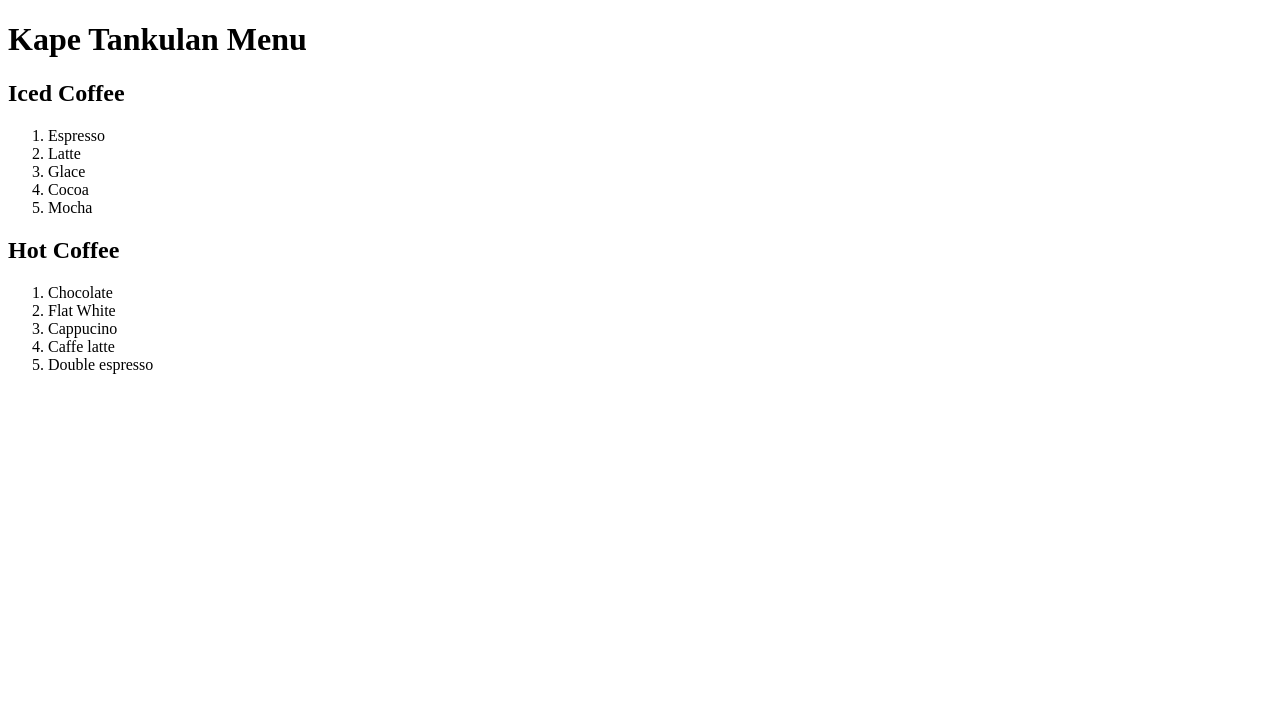
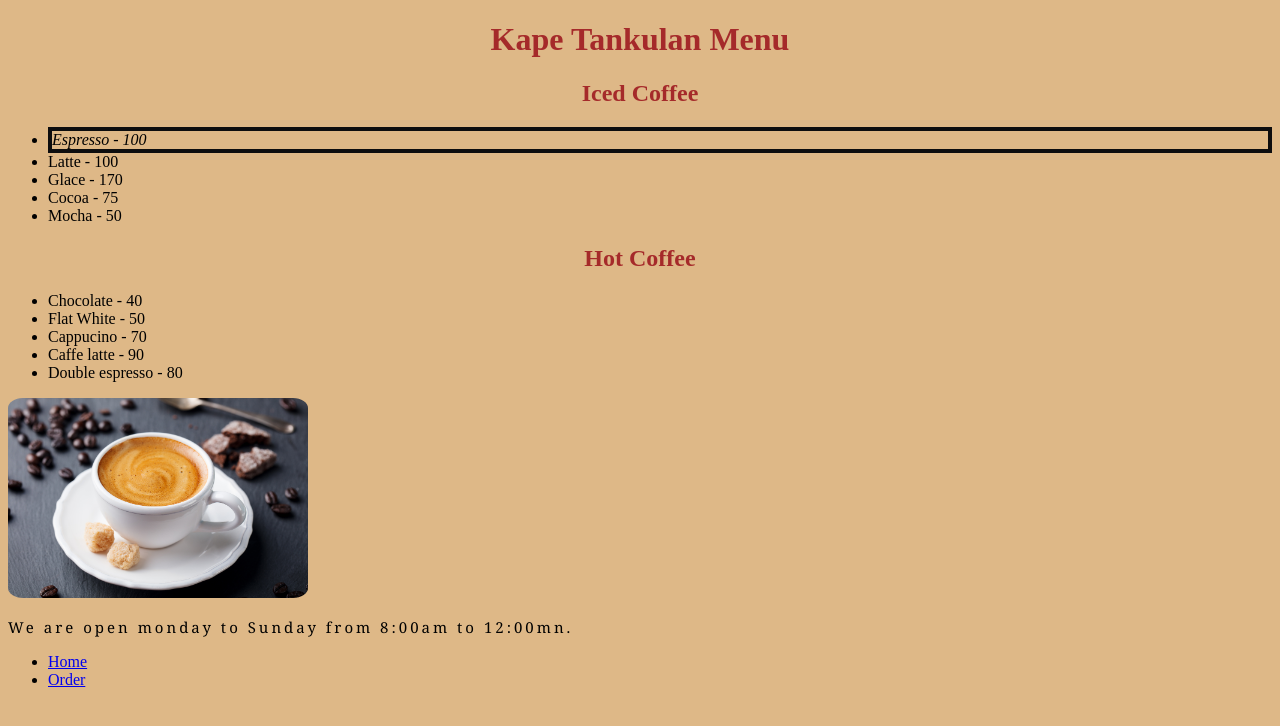
Before and after one commit to Ruffussszx/kape-tankulan-oroyan-gilig, a plain HTML site: page pages/menu.html in a window 1280 px wide. Drawn offline with Linux system fonts and the light colour scheme.

Commit message:
Last Commitment cause we forgot to ctrl + s

```diff
--- a/pages/menu.html
+++ b/pages/menu.html
@@ -3,27 +3,37 @@
 <head>
     <meta charset="UTF-8">
     <meta name="viewport" content="width=device-width, initial-scale=1.0">
+     <link rel="stylesheet" href="../styles.css">
     <title>Menu</title>
 </head>
 <body>
     <h1>Kape Tankulan Menu</h1>
     <h2>Iced Coffee</h2>
-    <ol>
-        <li>Espresso</li>
-        <li>Latte</li>
-        <li>Glace</li>
-        <li>Cocoa</li>
-        <li>Mocha</li>
-    </ol>
+    <ul>
+        <li id="best-seller"><em>Espresso - 100</em></li>
+        <li>Latte - 100</li>
+        <li>Glace - 170</li>
+        <li>Cocoa - 75</li>
+        <li>Mocha - 50</li>
+    </ul>
 
     <h2>Hot Coffee</h2>
-    <ol>
-        <li>Chocolate</li>
-        <li>Flat White</li>
-        <li>Cappucino</li>
-        <li>Caffe latte</li>
-        <li>Double espresso</li>
-    </ol>
+    <ul>
+        <li>Chocolate - 40</li>
+        <li>Flat White - 50</li>
+        <li>Cappucino - 70</li>
+        <li>Caffe latte - 90</li>
+        <li>Double espresso - 80</li>
+    </ul>
 
+
+        <img src="../images/espe.jpg" alt="What Is Espresso? How to Make Espresso at Home | Coffee Hero">
+
+<p class="note">We are open monday to Sunday from 8:00am to 12:00mn.</p>
+
+    <ul>
+         <li><a href="../index.html">Home</a></li>
+         <li><a href="order.html">Order</a></li>
+    </ul>
 </body>
 </html>
```
Also changed, not shown: index.html (+6 -8 lines), pages/order.html (+20 -0 lines).
